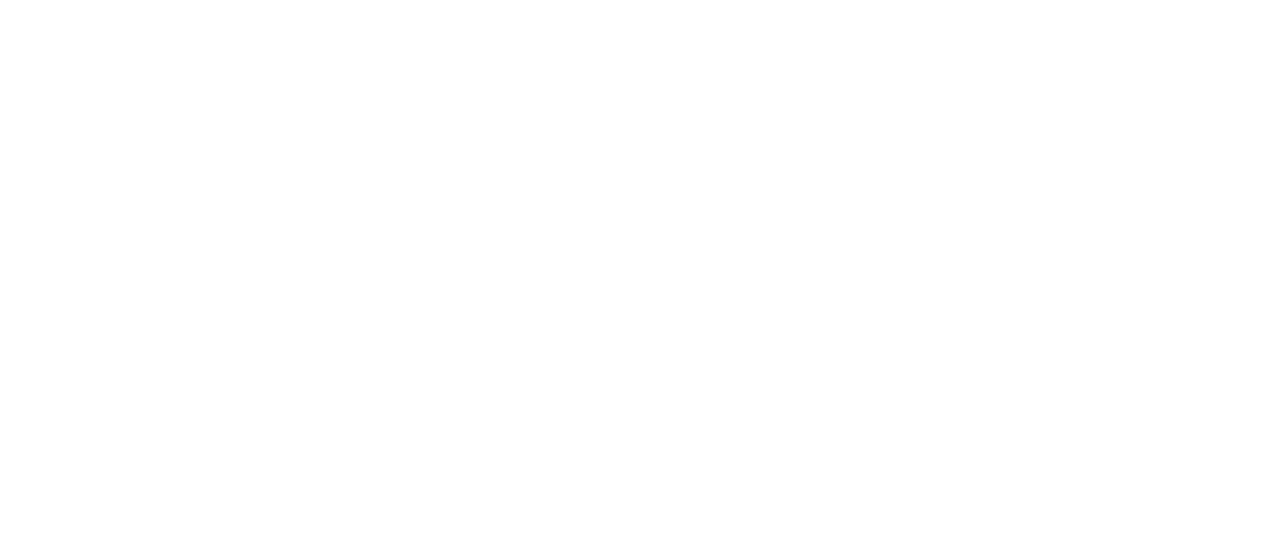
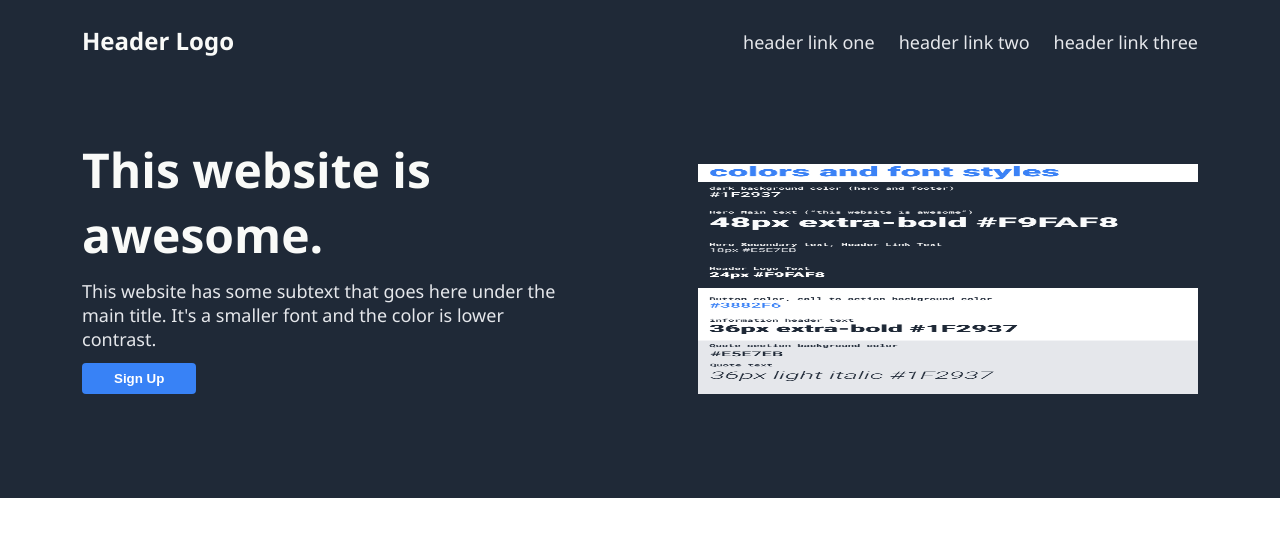
Before and after one commit to Cerenar/odin-landing, a plain HTML site: page index.html in a window 1280 px wide. Drawn offline with Linux system fonts and the light colour scheme.

Commit message:
Header section done. Add comments you lazy dev!

```diff
--- a/index.html
+++ b/index.html
@@ -5,14 +5,29 @@
 	<meta http-equiv="X-UA-Compatible" content="IE=edge">
 	<meta name="viewport" content="width=device-width, initial-scale=1.0">
 	<title>Odin's Landing</title>
+	<link rel="stylesheet" href="styles.css"/>
 </head>
 <body>
 	<div class="container">
 		<div class="header">
-
+			<div class="left-header-stuff">
+				<a href="#" class="logo">Header Logo</a>
+				<div class="header-blurb">
+					<h1 class="blurb-title">This website is awesome.</h1>
+					<div class="blurb-text">This website has some subtext that goes here under the main title. It's a smaller font and the color is lower contrast.</div>
+					<button class="header-button">Sign Up</button>
+				</div>
+			</div>
+			<div class="right-header-stuff">
+				<ul>
+					<li><a href="#">header link one</a></li>
+					<li><a href="#">header link two</a></li>
+					<li><a href="#">header link three</a></li>
+				</ul>
+				<img src="reference/colors_and_stuff.png" alt="Some placeholder text."/>
+			</div>
 		</div>
 
-		<div class="body">
 		<div class="thumbnails">
 
 		</div>
@@ -24,7 +39,6 @@
 		<div class="call-to-action">
 
 		</div>
-		</div>
 
 		<div class="footer">
 
--- a/styles.css
+++ b/styles.css
@@ -0,0 +1,85 @@
+body {
+	margin: 0;
+	display: flex;
+	flex-direction: column;
+}
+
+ul {
+	display: flex;
+	list-style: none;
+	padding: 6px 0 0;
+	margin: 0;
+	gap: 24px;
+	font-size: 18px;
+}
+
+a {
+	text-decoration: none;
+	color: #E5E7EB;
+}
+
+img {
+	width: 500px;
+	height: 230px;
+	margin: 80px 0px;
+}
+
+button {
+	border-radius: 4px;
+	border: none;
+	padding: 8px 32px;
+	background-color: #3882F6;
+	color: white;
+	font-weight: bold;
+}
+
+.container {
+	display: flex;
+	flex-direction: column;
+	font-family: "Segoe UI", "Arial", sans-serif;
+}
+
+.header{
+	background-color: #1F2937;
+	display: flex;
+	flex-direction: row;
+	justify-content: space-around;
+	padding: 24px;
+}
+
+.left-header-stuff {
+	display: flex;
+	flex-flow: column;
+	justify-content: space-between;
+}
+
+.right-header-stuff {
+	display: flex;
+	flex-flow: column;
+	justify-content: space-between;
+	align-items: flex-end;
+}
+
+.logo {
+	font-size: 24px;
+	font-weight: bold;
+	color: #F9FAF8;
+}
+
+.header-blurb {
+	width: 500px;
+	margin: 80px 0px;
+}
+
+.blurb-title {
+	font-size: 48px;
+	font-weight: 900;
+	color: #F9FAF8;
+	margin: 0;
+}
+
+.blurb-text {
+	font-size: 18px;
+	color: #E5E7EB;
+	margin: 12px 0px;
+}
```
Lines whose indentation alone changed are shown as unchanged.
